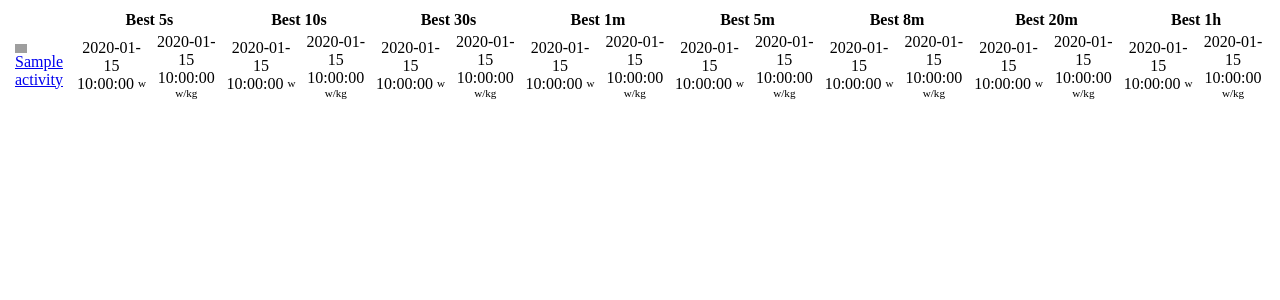
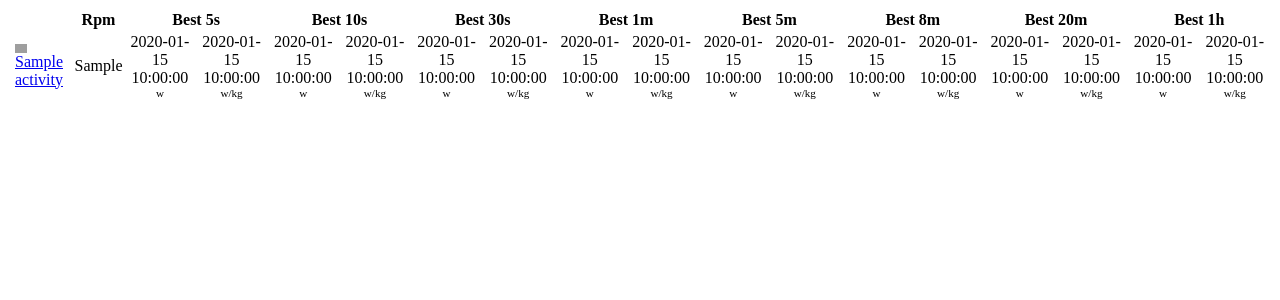
Before and after one commit to duvalcyril/strava-activities, a PHP site: template templates/strava-activities-power-outputs.html.twig in a window 1280 px wide. Shown: the top 300 px of the page. Run offline with PHP 8.4, Linux system fonts and the light colour scheme; the template is opened without the code that fills it: most values are stand-ins (such as "Sample title", 1, 10 or a date in 2020); some libraries are stand-ins or nearby versions; grey boxes are pictures that could not be loaded.

Commit message:
Added RPM

```diff
--- a/src/Domain/Strava/Activity/Activity.php
+++ b/src/Domain/Strava/Activity/Activity.php
@@ -161,6 +161,11 @@ class Activity implements \JsonSerializable
         return null;
     }
 
+    public function getAverageCadence(): ?int
+    {
+        return !empty($this->data['average_cadence']) ? round($this->data['average_cadence']) : null;
+    }
+
     public function getMovingTime(): int
     {
         return $this->data['moving_time'];
--- a/templates/strava-activities-power-outputs.html.twig
+++ b/templates/strava-activities-power-outputs.html.twig
@@ -4,6 +4,7 @@
     <tr>
         <th></th>
         <th></th>
+        <th>Rpm</th>
         <th colspan="2">Best 5s</th>
         <th colspan="2">Best 10s</th>
         <th colspan="2">Best 30s</th>
@@ -20,6 +21,7 @@
                 <img src="https://raw.githubusercontent.com/robiningelbrecht/strava-activities/master/public/{{ activity.getType().getIcon() }}.svg" width="12" alt="virtual ride" title="virtual ride"/>
                 <a href="{{ activity.getUrl() }}" title="Kcal: {{ activity.getCalories() ?: 'n/a' }} | Gear: {{ activity.getGearName() ?: 'None' }} ">{{ activity.getName()|length > 29 ? activity.getName()|slice(0, 26) ~ '...' : activity.getName() }}</a>
             </td>
+            <td align="center">{{ activity.getAverageCadence() }}</td>
             {% for timeInterval in timeIntervals %}
                 {% set averagePower = activity.getBestAveragePowerForTimeInterval(timeInterval) %}
                 {% if averagePower %}
```
Also changed, not shown: 1 other file.
